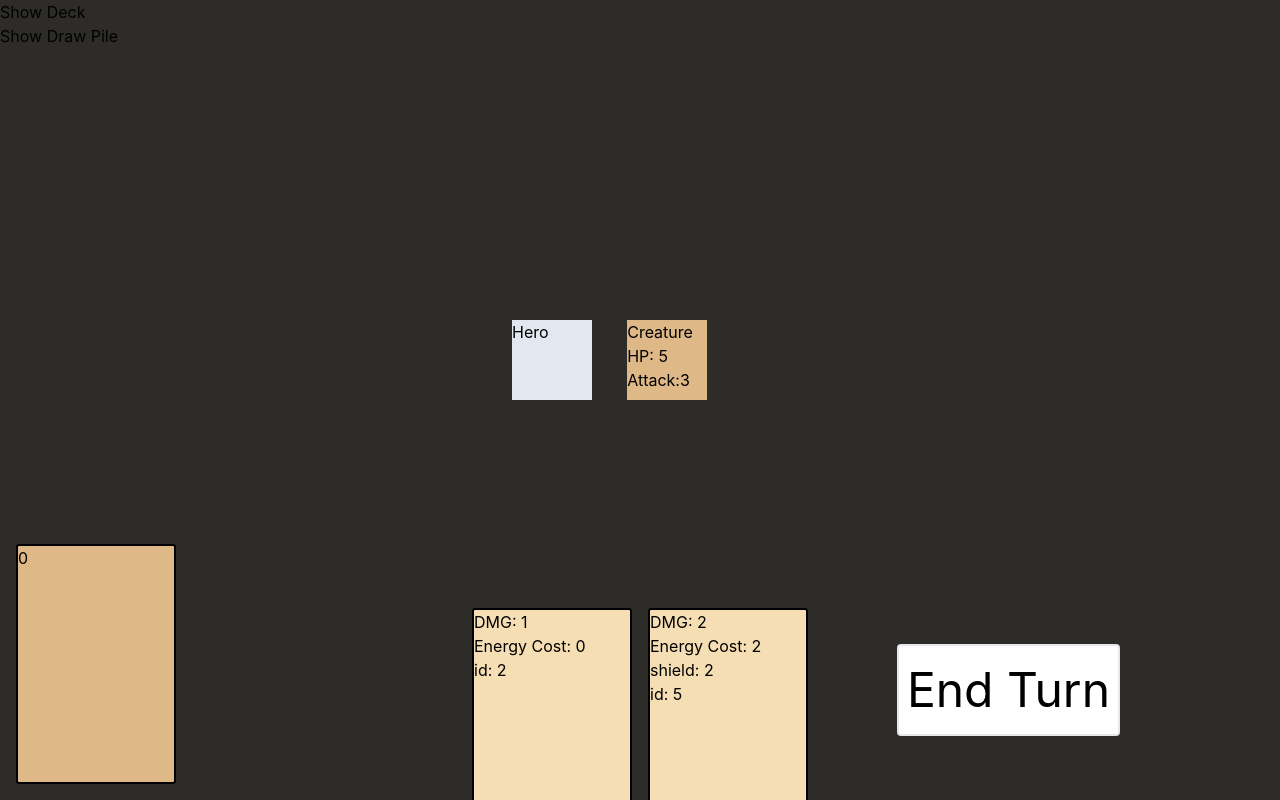
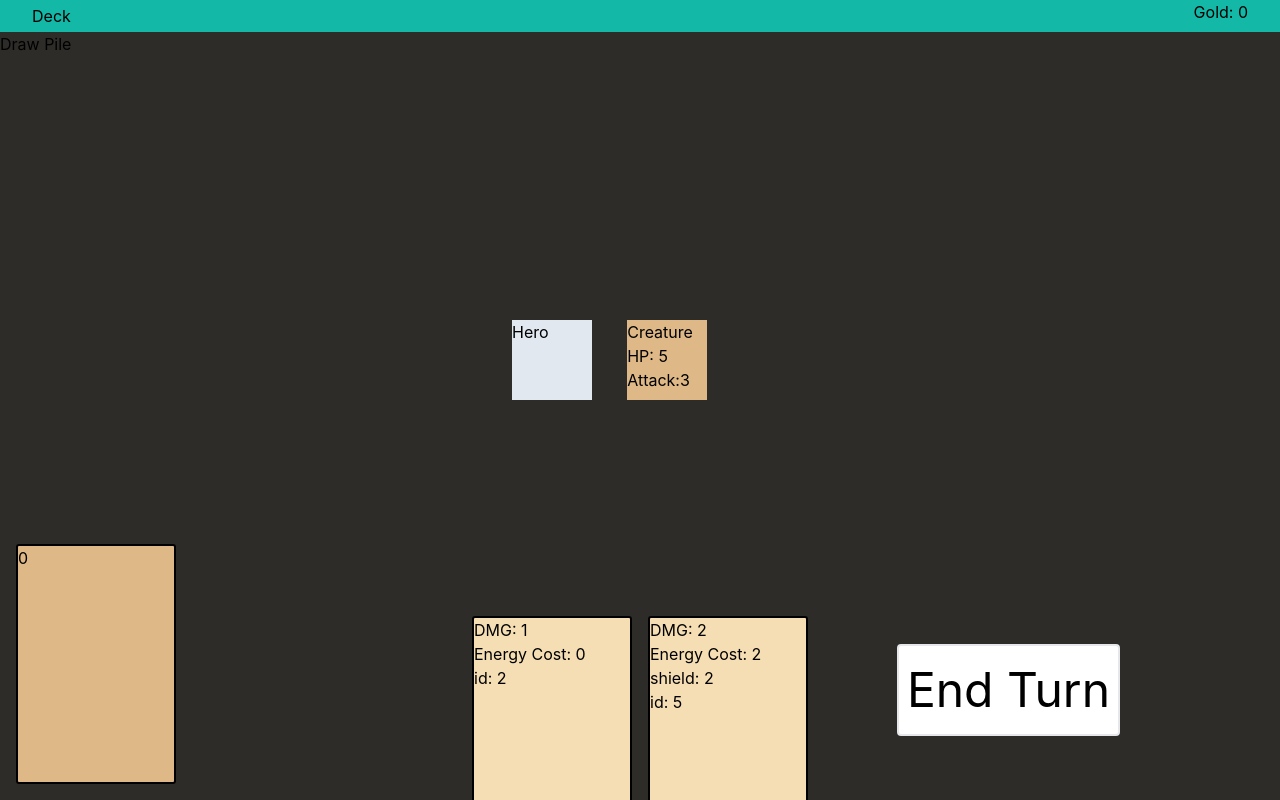
Before and after one commit to ChimentiMatt/Card-Game-SlayTheSpire_Like, a React (Create React App) app: page / in a window 1280 px wide. Both pictures are taken after a click on the button "Start Game". Built offline with nearby package versions, Linux system fonts and the light colour scheme.

Commit message:
header added, player is now an object and new creature after post battle

```diff
--- a/src/App.js
+++ b/src/App.js
@@ -1,10 +1,11 @@
 import { useState, useEffect } from 'react'
 import gsap from 'gsap'
+import './styles.css'
 import PreGameScreen from './components/PreGameScreen'
+import Header from './components/Header'
 import Hand from './components/Hand'
 import Creature from './components/Creature'
 import DeckScreen from './components/DeckScreen'
-import './styles.css'
 import DrawPileScreen from './components/DrawPileScreen'
 import PostBattleScreen from './components/PostBattleScreen'
 
@@ -31,6 +32,8 @@ function App() {
 
   const [dummyState, setDummyState] = useState(0)
 
+  const [playerObject, setPlayerObject] = useState({health: 20, energy: 30, shield: 0, gold: 0})
+
   // const [uuid, setUuid] = useState(10)
   const [health, setHealth] = useState(20)
   const [energy, setEnergy] = useState(3)
@@ -49,7 +52,7 @@ function App() {
   ])
 
 
-  const [creatureObj, setCreatureObj] = useState({hp: 5, dmg: 3})
+  const [creatureObj, setCreatureObj] = useState({health: 5, dmg: 3})
 
   useEffect(() => {
     // startGame()
@@ -59,7 +62,10 @@ function App() {
 
   const endTurn = () => {
     // take damage
-    setHealth(health + shield - creatureObj.dmg)
+    setPlayerObject(current => {
+      return {...current, health: health + shield - creatureObj.dmg}
+    })
+
 
     // regain energy (has a max of 5)
     if (energy + 2 < 5){
@@ -139,10 +145,10 @@ function App() {
       clickCardTl.to('.cards', {pointerEvents: "none"})
       clickCardTl.to('.cards', {delay: 1, pointerEvents: "auto"})
 
-      const calcRemainingHP = creatureObj.hp - card.str
+      const calcRemainingHP = creatureObj.health - card.str
 
       setCreatureObj(current => {
-        return {...current, hp: calcRemainingHP}
+        return {...current, health: calcRemainingHP}
       })
 
       // Remove Card from hand
@@ -161,7 +167,6 @@ function App() {
         setDiscardPile(notStateDiscardPile)
 
         if (calcRemainingHP <= 0){
-          alert('felled')
           setPostBattle(true)
         }
       }
@@ -196,28 +201,30 @@ function App() {
     setDeck(notStateDeck)
   }
 
+  const nextEncounter = () => {
+    setPostBattle(false)
+    setCreatureObj({health: 9, dmg: 2})
+
+  }
 
 
 
 
   const testFunc = () => {
-    // console.log('discard pile object', discardPile)
-    // console.log(notStateDrawPile[0])
-    // console.log(drawPile)
     console.log(discardPile)
-
   }
 
 
   return (
     <div className="App">
       {!gameStart && <PreGameScreen setGameStart={setGameStart} startGame={startGame}/>}
-      {postBattle && <PostBattleScreen setPostBattle={setPostBattle}/>}
+      {postBattle && <PostBattleScreen nextEncounter={nextEncounter}/>}
+      <Header playerObject={playerObject} deck={deck} showDeck={showDeck} setShowDeck={setShowDeck}/>
       {gameStart &&
         <div>
 
         {/* <button onClick={testFunc}>TEST</button> */}
-        <button onClick={() => setShowDeck(!showDeck)}>Show Deck</button>
+
 
         <DrawPileScreen drawPile={drawPile} showDrawPile={showDrawPile} setShowDrawPile={setShowDrawPile} />
 
@@ -237,7 +244,7 @@ function App() {
         </div>
 
         <div id='health-and-energy-container' className='font-bold'>
-          <div id='health'>{health}</div>
+          <div id='health'>{playerObject.health}</div>
           <div id='energy'>{energy}</div>
           {shield !== 0 && <p>shield:{shield}</p>}
 
--- a/src/components/Creature.jsx
+++ b/src/components/Creature.jsx
@@ -1,7 +1,7 @@
 
 const Creature = ({creatureObj, setCreatureObj}) => {
     return (
-        <div id='creature'>Creature HP: {creatureObj.hp} Attack:{creatureObj.dmg}</div>
+        <div id='creature'>Creature HP: {creatureObj.health} Attack:{creatureObj.dmg}</div>
     )
 }
 
--- a/src/components/DrawPileScreen.jsx
+++ b/src/components/DrawPileScreen.jsx
@@ -3,7 +3,7 @@
 const DrawPileScreen = ({drawPile, showDrawPile, setShowDrawPile}) => {
   return (
     <div>
-        <button onClick={() => setShowDrawPile(!showDrawPile)}>Show Draw Pile</button>
+        <button onClick={() => setShowDrawPile(!showDrawPile)}>Draw Pile</button>
         {showDrawPile &&
         <div id='drawPileScreen'>
 
--- /dev/null
+++ b/src/components/Header.jsx
@@ -0,0 +1,12 @@
+export const Header = ({playerObject, showDeck, setShowDeck}) => {
+
+    return (
+        <div className="w-screen h-[2rem] bg-teal-500 flex justify-between pl-[2rem] pr-[2rem]">
+            <button onClick={() => setShowDeck(!showDeck)}>Deck</button>
+            <div >Gold: {playerObject.gold}</div>
+
+        </div>
+    )
+}
+
+export default Header
--- a/src/components/PostBattleScreen.jsx
+++ b/src/components/PostBattleScreen.jsx
@@ -1,9 +1,9 @@
 
-const PostBattleScreen = ({setPostBattle}) => {
+const PostBattleScreen = ({nextEncounter}) => {
   return (
-    <div className="relative z-20 h-[50vh] w-[50vw] mt-[25vh] ml-[25vw] bg-red-500">
+    <div className="absolute top-0 z-20 h-[70vh] w-[70vw] mt-[20vh] ml-[15vw] bg-red-500">
         <h1>Choose your card</h1>
-        <button onClick={() => setPostBattle(false)}>Exit for now</button>
+        <button onClick={() => nextEncounter()}>Exit for now</button>
     </div>
   )
 }
```
